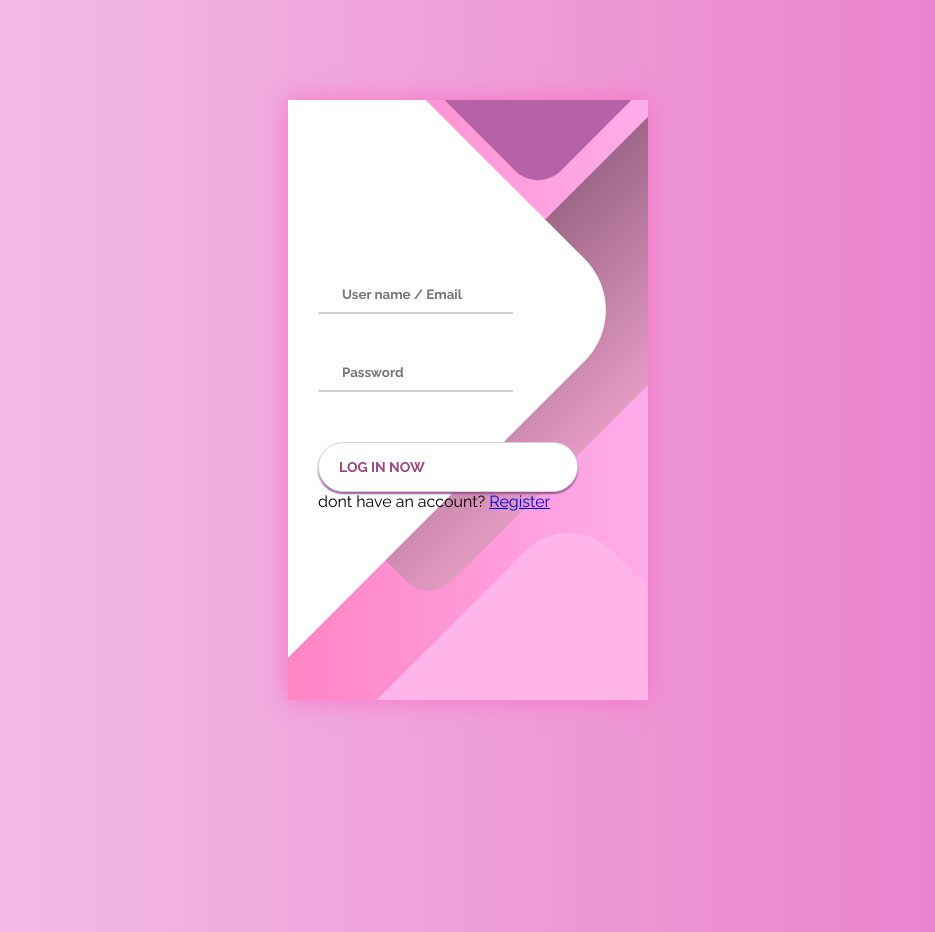
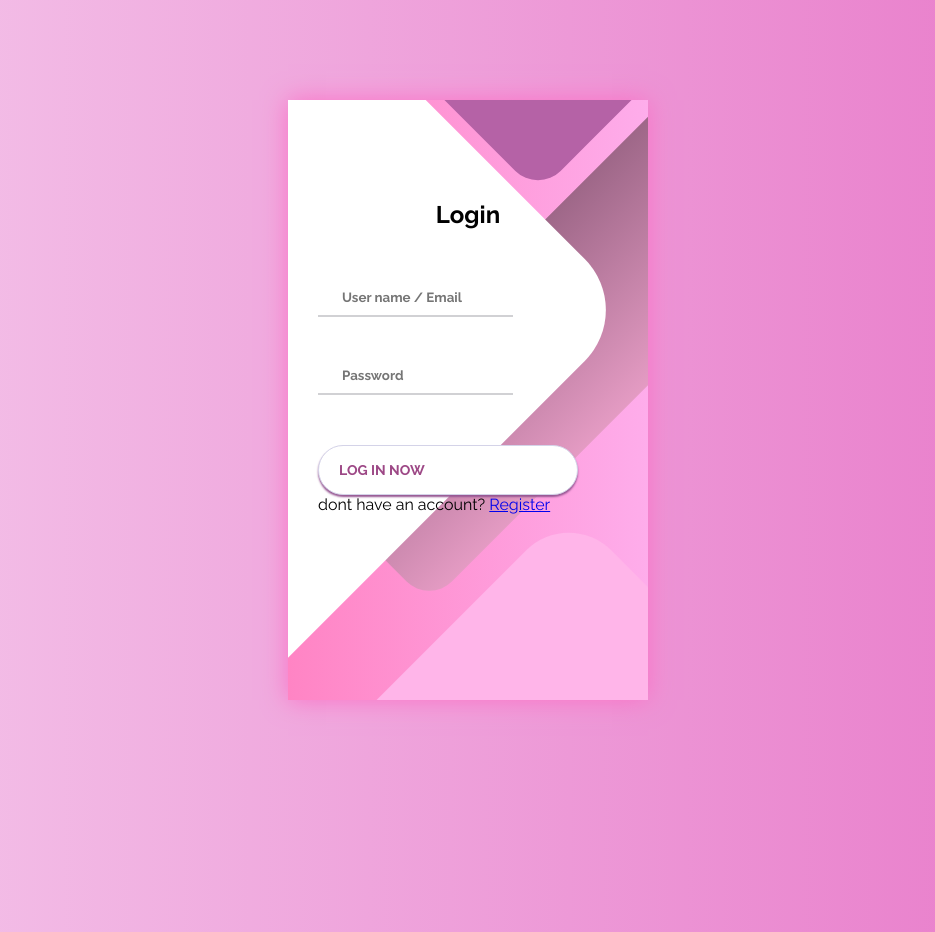
Before and after one commit to windyclaun/Project_Akhir_Kriptografi, a PHP site: page /login.php in a window 1280 px wide. Shown: the whole page, without its empty margins (172-1107 px from the left). Run offline with PHP 8.4, Linux system fonts and the light colour scheme.

Commit message:
first commit

```diff
--- a/login.php
+++ b/login.php
@@ -10,6 +10,7 @@
 <div class="container">
 	<div class="screen">
 		<div class="screen__content">
+            <h2>Login</h2>
 			<form class="login">
 				<div class="login__field">
 					<i class="login__icon fas fa-user"></i>
--- a/style.css
+++ b/style.css
@@ -9,6 +9,14 @@
 
 body {
 	background: linear-gradient(90deg, #f4c5ea, #e879c9);
+}
+
+h2{
+    color: #000000;
+    font-size: 24px;
+    font-weight: 700;
+    text-align: center;
+    margin-top: 100px;
 }
 
 .container {
@@ -87,7 +95,7 @@ body {
 .login {
 	width: 320px;
 	padding: 30px;
-	padding-top: 156px;
+
 }
 
 .login__field {
```
